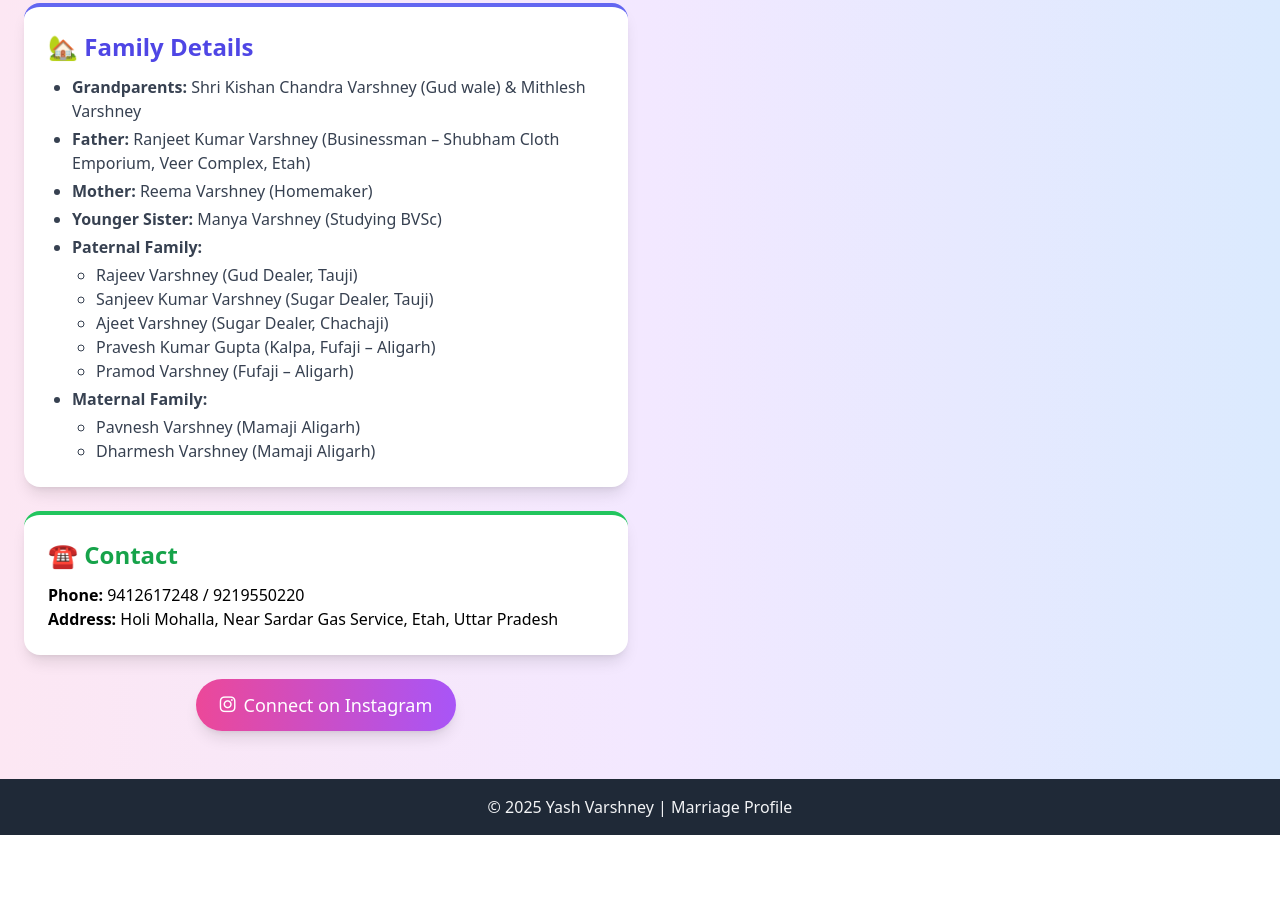
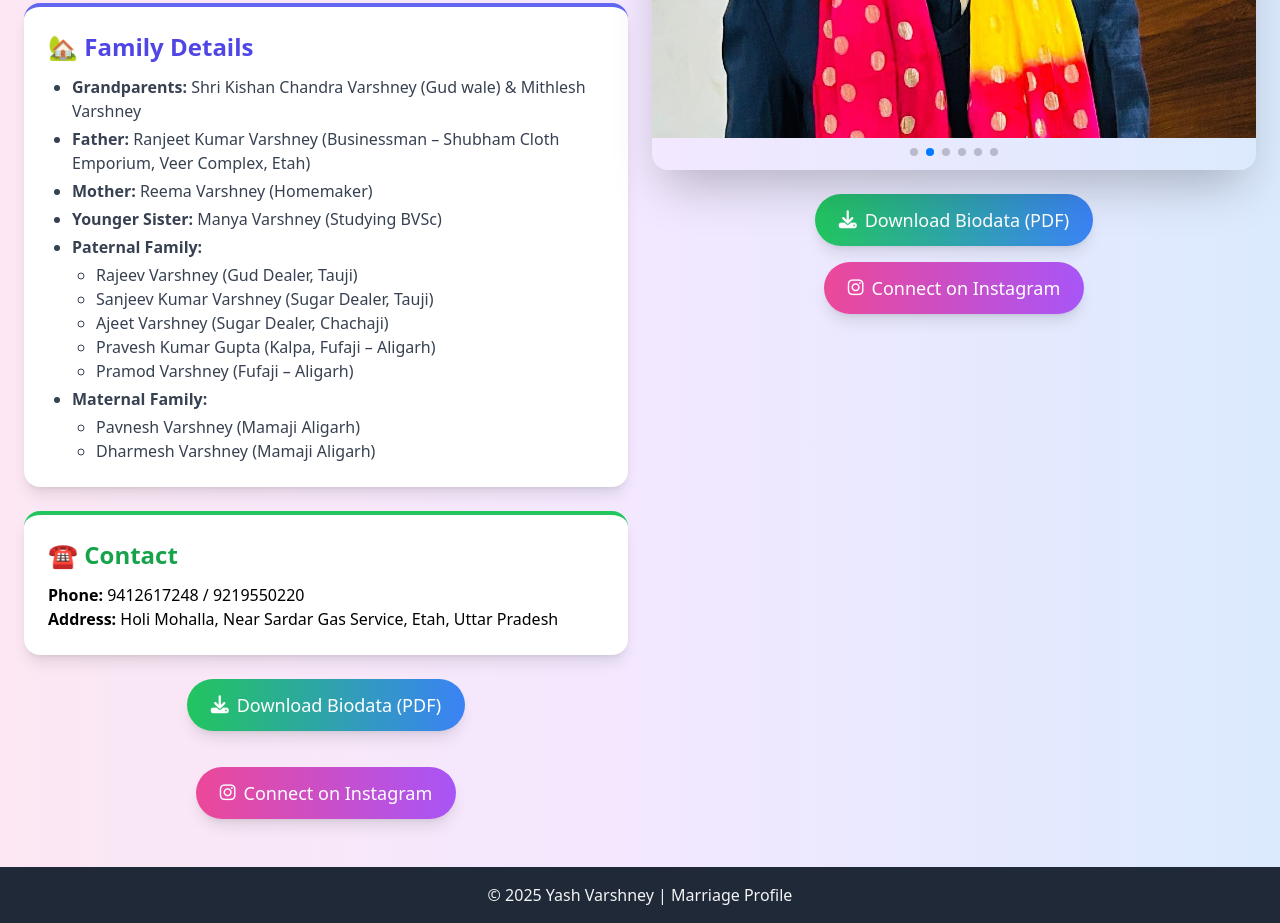
Before and after one commit to YashVarshney24/YashVarshney24.github.io, a plain HTML site: page index.html in a window 1280 px wide. Shown: the part 1083-2006 px from the top of the page. Before the commit the page ends 1918 px from the top, so only its background shows below. Drawn offline with nearby package versions, Linux system fonts and the light colour scheme.

Commit message:
Update index.html

```diff
--- a/index.html
+++ b/index.html
@@ -93,6 +93,14 @@
         <p><b>Address:</b> Holi Mohalla, Near Sardar Gas Service, Etah, Uttar Pradesh</p>
       </section>
 
+      <!-- Download Biodata Button -->
+      <div class="text-center">
+        <a href="biodata.pdf" download
+           class="px-6 py-3 bg-gradient-to-r from-green-500 to-blue-500 text-white text-lg rounded-full shadow-lg hover:opacity-90 inline-flex items-center gap-2 mb-3">
+          <i class="fas fa-download"></i> Download Biodata (PDF)
+        </a>
+      </div>
+
       <!-- Instagram -->
       <div class="text-center">
         <a href="https://instagram.com/y_varshney24" target="_blank"
@@ -103,8 +111,8 @@
     </div>
 
     <!-- Right Panel - Image Slider -->
-    <div class="flex justify-center items-start">
-      <div class="swiper mySwiper w-full h-[600px] rounded-2xl shadow-2xl">
+    <div class="flex flex-col justify-center items-start w-full">
+      <div class="swiper mySwiper w-full h-[600px] rounded-2xl shadow-2xl mb-6">
         <div class="swiper-wrapper">
           <!-- Replace with your photos in /images -->
           <div class="swiper-slide"><img src="images/2.jpeg" class="w-full h-full object-contain rounded-2xl"></div>
@@ -118,6 +126,17 @@
         <div class="swiper-button-next text-pink-600"></div>
         <div class="swiper-button-prev text-pink-600"></div>
         <div class="swiper-pagination"></div>
+      </div>
+      <!-- Download Biodata & Instagram Button on Right Panel -->
+      <div class="flex flex-col gap-4 w-full items-center">
+        <a href="biodata.pdf" download
+          class="px-6 py-3 bg-gradient-to-r from-green-500 to-blue-500 text-white text-lg rounded-full shadow-lg hover:opacity-90 inline-flex items-center gap-2 w-max">
+          <i class="fas fa-download"></i> Download Biodata (PDF)
+        </a>
+        <a href="https://instagram.com/y_varshney24" target="_blank"
+          class="px-6 py-3 bg-gradient-to-r from-pink-500 to-purple-500 text-white text-lg rounded-full shadow-lg hover:opacity-90 inline-flex items-center gap-2 w-max">
+          <i class="fab fa-instagram"></i> Connect on Instagram
+        </a>
       </div>
     </div>
   </div>
```
